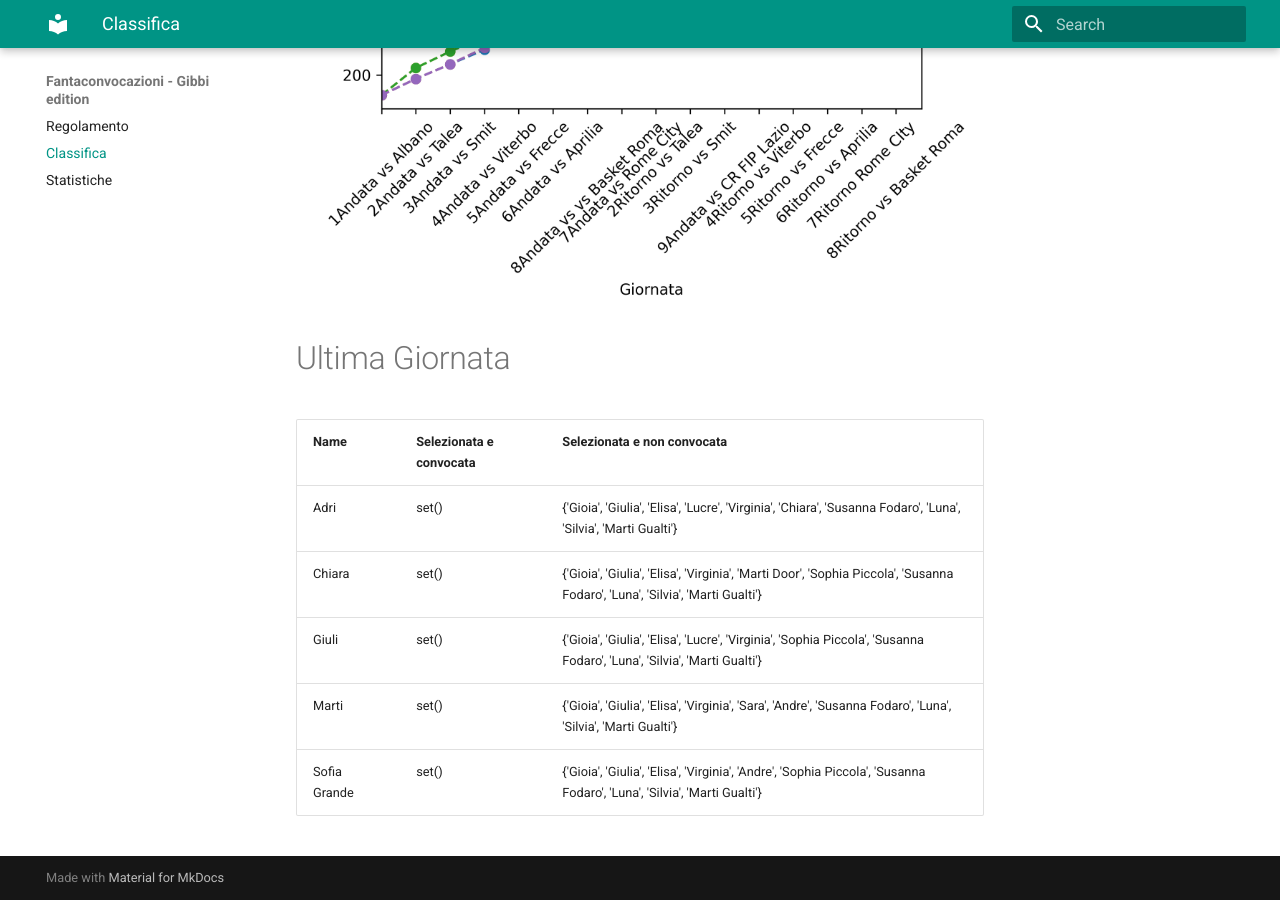
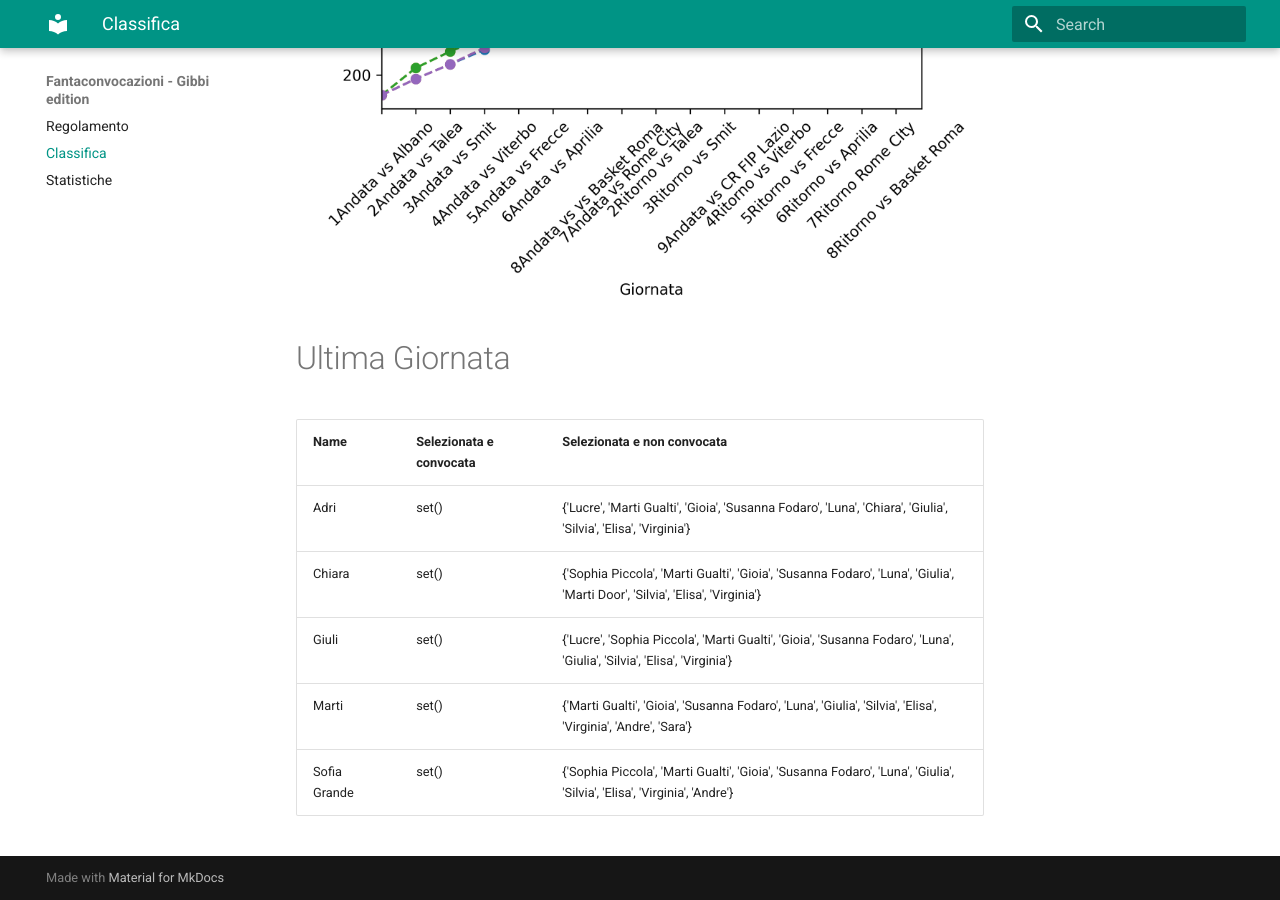
Before and after one commit to martinig94/fantagibbi, an MkDocs documentation site: the page built from docs/Classifica.md, in a window 1280 px wide and 900 px high, scrolled down 810 px. Built offline with MkDocs 1.6.1 and Material for MkDocs 9.7.7, drawn with Linux system fonts in a browser that asks for light colours.

Commit message:
Auto-update from main.py

```diff
--- a/docs/Classifica.md
+++ b/docs/Classifica.md
@@ -18,9 +18,9 @@
 <!-- START_TABLE CORRECT -->
 | Name         | Selezionata e convocata   | Selezionata e non convocata                                                                                                  |
 |:-------------|:--------------------------|:-----------------------------------------------------------------------------------------------------------------------------|
-| Adri         | set()                     | {'Gioia', 'Giulia', 'Elisa', 'Lucre', 'Virginia', 'Chiara', 'Susanna Fodaro', 'Luna', 'Silvia', 'Marti Gualti'}              |
-| Chiara       | set()                     | {'Gioia', 'Giulia', 'Elisa', 'Virginia', 'Marti Door', 'Sophia Piccola', 'Susanna Fodaro', 'Luna', 'Silvia', 'Marti Gualti'} |
-| Giuli        | set()                     | {'Gioia', 'Giulia', 'Elisa', 'Lucre', 'Virginia', 'Sophia Piccola', 'Susanna Fodaro', 'Luna', 'Silvia', 'Marti Gualti'}      |
-| Marti        | set()                     | {'Gioia', 'Giulia', 'Elisa', 'Virginia', 'Sara', 'Andre', 'Susanna Fodaro', 'Luna', 'Silvia', 'Marti Gualti'}                |
-| Sofia Grande | set()                     | {'Gioia', 'Giulia', 'Elisa', 'Virginia', 'Andre', 'Sophia Piccola', 'Susanna Fodaro', 'Luna', 'Silvia', 'Marti Gualti'}      |
+| Adri         | set()                     | {'Lucre', 'Marti Gualti', 'Gioia', 'Susanna Fodaro', 'Luna', 'Chiara', 'Giulia', 'Silvia', 'Elisa', 'Virginia'}              |
+| Chiara       | set()                     | {'Sophia Piccola', 'Marti Gualti', 'Gioia', 'Susanna Fodaro', 'Luna', 'Giulia', 'Marti Door', 'Silvia', 'Elisa', 'Virginia'} |
+| Giuli        | set()                     | {'Lucre', 'Sophia Piccola', 'Marti Gualti', 'Gioia', 'Susanna Fodaro', 'Luna', 'Giulia', 'Silvia', 'Elisa', 'Virginia'}      |
+| Marti        | set()                     | {'Marti Gualti', 'Gioia', 'Susanna Fodaro', 'Luna', 'Giulia', 'Silvia', 'Elisa', 'Virginia', 'Andre', 'Sara'}                |
+| Sofia Grande | set()                     | {'Sophia Piccola', 'Marti Gualti', 'Gioia', 'Susanna Fodaro', 'Luna', 'Giulia', 'Silvia', 'Elisa', 'Virginia', 'Andre'}      |
 <!-- END_TABLE CORRECT -->
```
